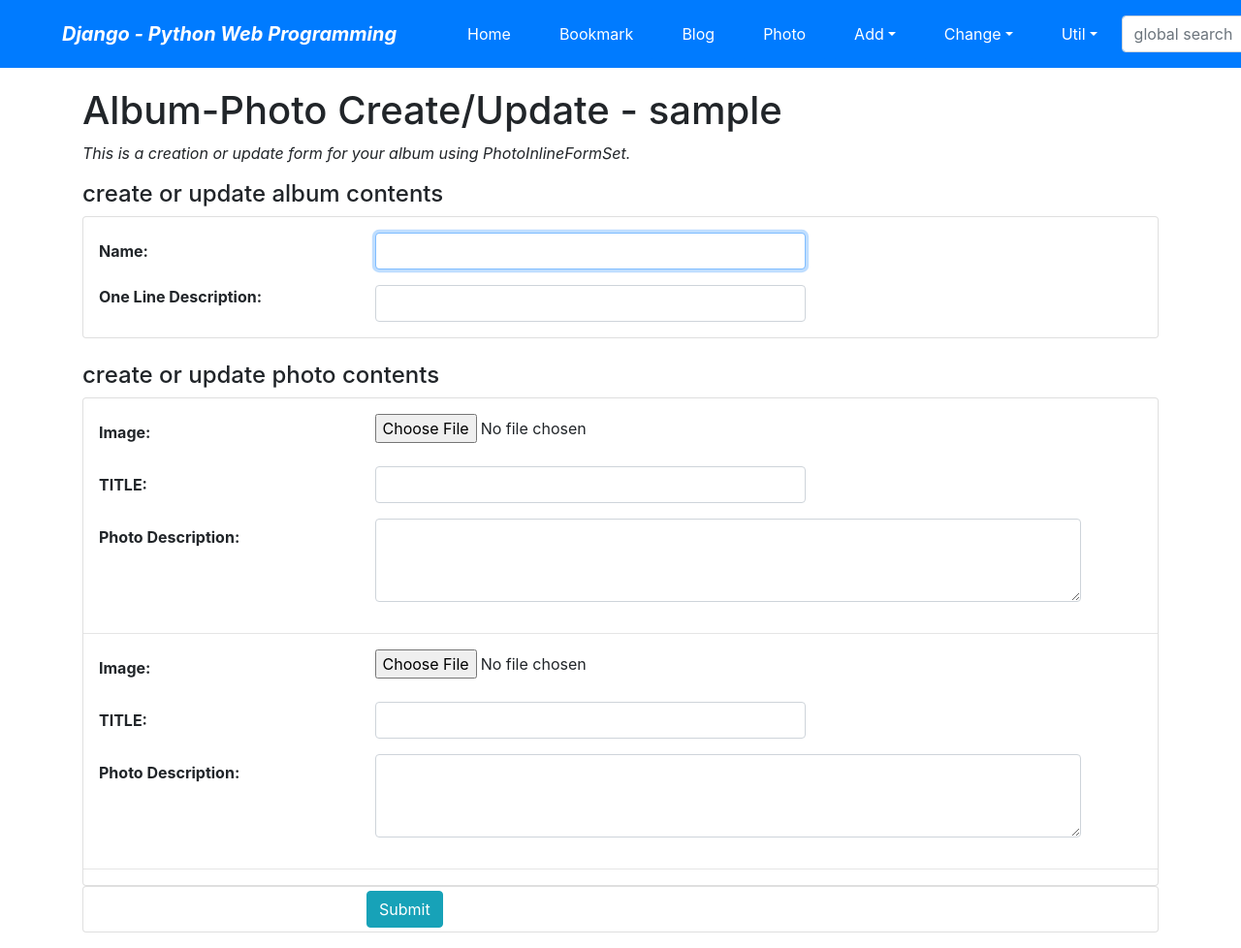
After one commit to KangJunewoo/Django_basic, a Django app: page /photo/album/add/ in a window 1280 px wide. The commit adds this page. Shown: the whole page at 97% size. Run offline with Django 3.2, Linux system fonts and the light colour scheme; the visitor is signed in with stand-in values (Sample User, id 1); some libraries are stand-ins or nearby versions.

Commit message:
photo/change 빼고 모든 구현 성공

```diff
--- /dev/null
+++ b/pyDjango/ch99/photo/forms.py
@@ -0,0 +1,4 @@
+from django.forms import inlineformset_factory
+from .models import Album, Photo
+
+PhotoInlineFormSet = inlineformset_factory(Album, Photo, fields=['image','title','description'], extra=2)
--- a/pyDjango/ch99/photo/models.py
+++ b/pyDjango/ch99/photo/models.py
@@ -1,11 +1,12 @@
 from django.db import models
 from django.urls import reverse
 
-from photo.fields import ThumbnailImageField
+from .fields import ThumbnailImageField
 
 class Album(models.Model):
   name=models.CharField(max_length=30)
   description=models.CharField('One Line Description', max_length=100, blank=True)
+  owner=models.ForeignKey('auth.User', on_delete=models.CASCADE, verbose_name='OWNER', blank=True, null=True)
 
   class Meta:
     ordering=('name',)
@@ -22,6 +23,7 @@ class Photo(models.Model):
   description=models.TextField('Photo Description', blank=True)
   image=ThumbnailImageField(upload_to='photo/%Y/%m')
   upload_dt=models.DateTimeField('Upload Date', auto_now_add=True)
+  owner=models.ForeignKey('auth.User', on_delete=models.CASCADE, verbose_name='OWNER', blank=True, null=True)
 
   class Meta:
     ordering = ('title',)
--- /dev/null
+++ b/pyDjango/ch99/photo/templates/photo/album_form.html
@@ -0,0 +1,91 @@
+{%extends 'base.html'%}
+<!--이거 import 안했다가 필터 적용안될뻔-->
+{%load widget_tweaks%}
+{%block title%}album_form.html{%endblock%}
+
+{%block content%}
+
+  <h1>Album-Photo Create/Update - {{user}}</h1>
+  <p class="font-italic">This is a creation or update form for your album using PhotoInlineFormSet.</p>
+
+  {%if form.errors%}
+  <div class="alert alert-danger">
+    <div class="font-weight-bold">Wrong! Please correct the form error(s) below.</div>
+    {{form.errors}}
+  </div>
+  {%endif%}
+
+  {%if formset.errors%}
+  <div class="alert alert-warning">
+    <div class="font-weight-bold">Wrong! Please correct the formset error(s) below.</div>
+    {%for formerrors in formset.errors%}
+      {{formerrors}}
+    {%endfor%}
+  </div>
+  {%endif%}
+
+  {%if form.is_multipart or formset.is_multipart%}
+  <form action="" enctype="multipart/form-data" method="post">
+  {%else%}
+  <form action="." method="post">
+  {%endif%}
+  {%csrf_token%}
+
+    <h4>create or update album contents</h4>
+    <fieldset class="card pt-3">
+      <div class="form-group row">
+        {{form.name|add_label_class:'col-form-label col-sm-3 ml-3 font-weight-bold'}}
+        <div class="col-sm-5">
+          {{form.name|add_class:'form-control'|attr:'autofocus'}}
+        </div>
+      </div>
+
+      <div class="form-group row">
+        {{form.description|add_label_class:'col-form-lalbel col-sm-3 ml-3 font-weight-bold'}}
+        <div class="col-sm-5">
+          {{form.description|add_class:'form-control'}}
+        </div>
+      </div>
+    </fieldset>
+    <br>
+
+    <h4>create or update photo contents</h4>
+
+    <fieldset class="card pt-3">
+
+      {{formset.management_form}}
+      {%for form in formset%}
+        {{form.id}}
+        {#form.album#}
+      <div class="form-group row">
+        {{form.image|add_label_class:'col-form-label col-sm-3 ml-3 font-weight-bold'}}
+        <div class="col-sm-5">
+          {{form.image|add_class:'form-control-file'}}
+        </div>
+      </div>
+
+      <div class="form-group row">
+        {{form.title|add_label_class:'col-form-label col-sm-3 ml-3 font-weight-bold'}}
+        <div class="col-sm-5">
+          {{form.title|add_class:'form-control'}}
+        </div>
+      </div>
+
+      <div class="form-group row">
+        {{form.description|add_label_class:'col-form-label col-sm-3 ml-3 font-weight-bold'}}
+        <div class="col-sm-8">
+          {{form.description|add_class:'form-control'|attr:'rows:3'}}
+        </div>
+      </div>
+      <hr>
+      {%endfor%}
+
+    </fieldset>
+
+    <div class="form-group card py-1">
+      <div class="offset-sm-3 col-sm-5">
+        <input type="submit" value='Submit' class="btn btn-info"/>
+      </div>
+    </div>
+  </form>
+{%endblock%}
--- a/pyDjango/ch99/photo/urls.py
+++ b/pyDjango/ch99/photo/urls.py
@@ -1,5 +1,5 @@
 from django.urls import path
-from photo import views
+from . import views
 
 app_name='photo'
 urlpatterns=[
@@ -14,4 +14,28 @@ urlpatterns=[
 
   #/photo/photo/99/
   path('photo/<int:pk>/', views.PhotoDV.as_view(), name='photo_detail'),
+
+  #/photo/album/add/
+  path('album/add/', views.AlbumPhotoCV.as_view(), name='album_add'),
+
+  #/photo/album/change/
+  path('album/change/', views.AlbumChangeLV.as_view(), name='album_change'),
+
+  #/photo/album/99/update/
+  path('album/<int:pk>/update/', views.AlbumPhotoUV.as_view(), name='album_update'),
+
+  #/photo/album/99/delete/
+  path('album/<int:pk>/delete/', views.AlbumDelV.as_view(), name='album_delete'),
+
+  #/photo/photo/add
+  path('photo/add/', views.PhotoCV.as_view(), name='photo_add'),
+
+  #/photo/photo/change
+  path('photo/change/', views.PhotoChangeLV.as_view(), name='photo_change'),
+
+  #/photo/photo/99/update
+  path('photo/<int:pk>/update/', views.PhotoUV.as_view(), name='photo_update'),
+
+  #/photo/photo/99/delete
+  path('photo/<int:pk>/delete/', views.PhotoDelV.as_view(), name='photo_delete'),
 ]
--- a/pyDjango/ch99/photo/views.py
+++ b/pyDjango/ch99/photo/views.py
@@ -1,6 +1,12 @@
-from django.shortcuts import render
+from django.shortcuts import render, redirect
 from django.views.generic import ListView, DetailView
-from photo.models import Album, Photo
+from .models import Album, Photo
+
+from django.contrib.auth.mixins import LoginRequiredMixin
+from django.urls import reverse_lazy
+from django.views.generic import CreateView, UpdateView, DeleteView
+from mysite.views import OwnerOnlyMixin
+from .forms import PhotoInlineFormSet
 
 class AlbumLV(ListView):
   model=Album
@@ -10,3 +16,94 @@ class AlbumDV(DetailView):
 
 class PhotoDV(DetailView):
   model=Photo
+
+#-- create / change-list / update / delete for photo
+class PhotoCV(LoginRequiredMixin, CreateView):
+  model=Photo
+  fields=('album', 'title', 'image', 'description')
+  success_url=reverse_lazy('photo:index')
+
+  def form_valid(self,form):
+    form.instance.owner=self.request.user
+    return super().form_valid(form)
+
+class PhotoChangeLV(LoginRequiredMixin, ListView):
+  model=Photo
+  template_name = 'photo/photo_change_list.html'
+
+  def get_queryset(self):
+    return Photo.objects.filter(owner=self.request.user)
+
+class PhotoUV(OwnerOnlyMixin, UpdateView):
+  model=Photo
+  fields=('album', 'title', 'image', 'description')
+  success_url=reverse_lazy('photo:index')
+
+class PhotoDelV(OwnerOnlyMixin, DeleteView):
+  model = Photo
+  success_url = reverse_lazy('photo:index')
+
+#-- change-list / delete for album
+class AlbumChangeLV(LoginRequiredMixin, ListView):
+  model=Album
+  template_name='photo/album_change_list.html'
+
+  def get_queryset(self):
+    return Album.objects.filter(owner=self.request.user)
+
+class AlbumDelV(OwnerOnlyMixin, DeleteView):
+  model=Album
+  success_url=reverse_lazy('photo_index')
+
+
+#-- (inlineformset) create / update for album
+class AlbumPhotoCV(LoginRequiredMixin, CreateView):
+  model=Album
+  fields=('name', 'description')
+  success_url=reverse_lazy('photo:index')
+
+  def get_context_data(self, **kwargs):
+    context=super().get_context_data(**kwargs)
+    if self.request.POST:
+      context['formset']=PhotoInlineFormSet(self.request.POST, self.request.FILES)
+    else:
+      context['formset']=PhotoInlineFormSet()
+    return context
+
+  def form_valid(self,form):
+    form.instance.owner = self.request.user
+    context=self.get_context_data()
+    formset=context['formset']
+    for photoform in formset:
+      photoform.instance.owner = self.request.user
+    if formset.is_valid():
+      self.object=form.save()
+      formset.instance=self.object
+      formset.save()
+      return redirect(self.get_success_url())
+    else:
+      return self.render_to_response(self.get_context_data(form=form))
+
+class AlbumPhotoUV(OwnerOnlyMixin, UpdateView):
+  model=Album
+  fields=('name','description')
+  success_url=reverse_lazy('photo:index')
+
+  def get_context_data(self,**kwargs):
+    context=super().get_context_data(**kwargs)
+    if self.request.POST:
+      context['formset']=PhotoInlineFormSet(self.request.POST, self.request.FILES, instance=self.object)
+    else:
+      context['formset']=PhotoInlineFormSet(instance=self.object)
+    return context
+
+  def form_valid(self,form):
+    context=self.get_context_data()
+    formset=context['formset']
+    if formset.is_valid():
+      self.object=form.save()
+      formset.instance=self.object
+      formset.save()
+      return redirect(self.get_success_url())
+    else:
+      return self.render_to_response(self.get_context_data(form=form))
--- a/pyDjango/ch99/templates/base.html
+++ b/pyDjango/ch99/templates/base.html
@@ -31,7 +31,7 @@
           <a href="{%url 'blog:index'%}" class="nav-link text-white">Blog</a>
         </li>
         <li class="nav-item mx-1 btn btn-primary">
-          <a href="" class="nav-link text-white">Photo</a>
+          <a href="{%url 'photo:index'%}" class="nav-link text-white">Photo</a>
         </li>
 
         <li class="nav-item dropdown mx-1 btn btn-primary">
@@ -40,8 +40,8 @@
             <a href="{%url 'bookmark:add'%}" class="dropdown-item">Bookmark</a>
             <a href="{%url 'blog:add'%}" class="dropdown-item">Post</a>
             <div class="dropdown-divider"></div>
-            <a href="" class="dropdown-item">Album</a>
-            <a href="" class="dropdown-item">Photo</a>
+            <a href="{%url 'photo:album_add'%}" class="dropdown-item">Album</a>
+            <a href="{%url 'photo:photo_add'%}" class="dropdown-item">Photo</a>
           </div>
         </li>
 
@@ -51,8 +51,8 @@
             <a href="{%url 'bookmark:change'%}" class="dropdown-item">Bookmark</a>
             <a href="{%url 'blog:change'%}" class="dropdown-item">Post</a>
             <div class="dropdown-divider"></div>
-            <a href="" class="dropdown-item">Album</a>
-            <a href="" class="dropdown-item">Photo</a>
+            <a href="{%url 'photo:album_change'%}" class="dropdown-item">Album</a>
+            <a href="{%url 'photo:photo_change'%}" class="dropdown-item">Photo</a>
           </div>
         </li>
 
```
Also changed, not shown: pyDjango/ch99/photo/templates/photo/album_change_list.html (added, +34 -0 lines), pyDjango/ch99/photo/templates/photo/album_confirm_delete.html (added, +15 -0 lines), pyDjango/ch99/photo/templates/photo/photo_change_list.html (added, +36 -0 lines), pyDjango/ch99/photo/templates/photo/photo_confirm_delete.html (added, +15 -0 lines), pyDjango/ch99/photo/templates/photo/photo_form.html (added, +63 -0 lines), pyDjango/ch99/media/photo/2020/02/placeimg_640_480_any1.jpg (added), pyDjango/ch99/media/photo/2020/02/placeimg_640_480_any1.thumb.jpg (added), pyDjango/ch99/media/photo/2020/02/placeimg_640_480_any2.jpg (added), pyDjango/ch99/media/photo/2020/02/placeimg_640_480_any2.thumb.jpg (added), pyDjango/ch99/media/photo/2020/02/placeimg_640_480_any_MiuBdpC.jpg (added), pyDjango/ch99/media/photo/2020/02/placeimg_640_480_any_MiuBdpC.thumb.jpg (added), pyDjango/ch99/photo/migrations/0002_auto_20200221_1831.py (added).
